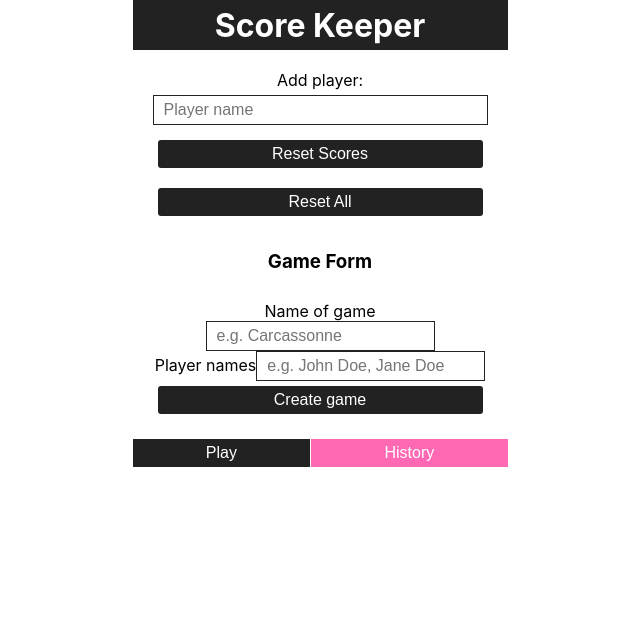
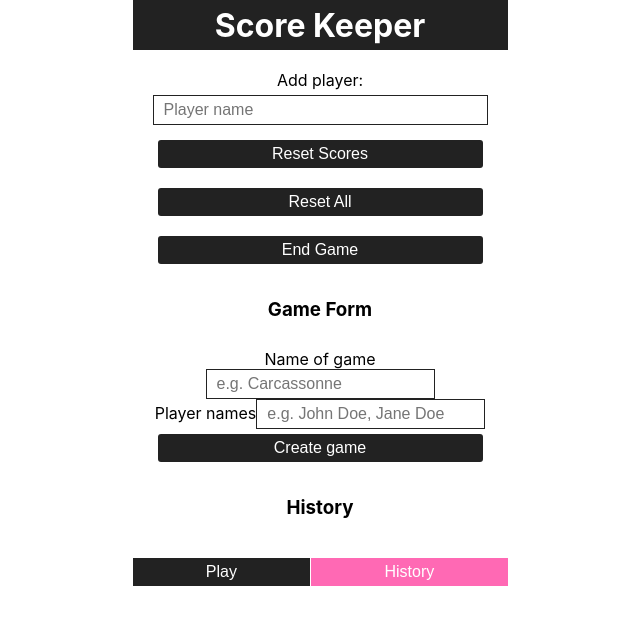
Before and after one commit to AnnekeSchuette/scorekeeper, a React (Create React App) app: page / in a window 1280 px wide. Shown: the top 624 px of the page, without its empty margins (320-960 px from the left). Built offline with nearby package versions, Linux system fonts and the light colour scheme.

Commit message:
Add GameForm function, broken live server

```diff
--- a/src/Components/App/App.js
+++ b/src/Components/App/App.js
@@ -8,12 +8,25 @@ import Player from '../Player/Player';
 import Navigation from '../Navigation/Navigation';
 import GameForm from '../GameForm/GameForm';
 
+import HistoryEntry from '../HistoryEntry/HistoryEntry';
 function App() {
 
   const [players, setPlayers] = useState([])
+  const [currentGame, setCurrentGame] = useState("")
+  const [games, setGames] = useState([])
 
   function handleAddPlayer(name){
     setPlayers(oldPlayers => [...oldPlayers, {name, score: 0}])
+  }
+
+  function handleCreateGame(nameOfGame, playerNames){
+    setPlayers([playerNames.map(player => ({name: player.name, score: 0}))])
+    setCurrentGame(nameOfGame)
+  }
+
+  function saveGame(){
+    setGames(oldGames => [...oldGames, {nameOfGame: currentGame, players: [players.map(player => player)]}])
+    resetAll()
   }
 
   function handlePlus(index){
@@ -36,24 +49,23 @@ function App() {
     setPlayers([])
   }
 
-  function resetScore(name){
+  function resetScore(){
     setPlayers(players.map(player => ({ ...player, score: 0 })))
   }
 
-  function handleCreateGame(gameName, playerNames){
-    console.log(gameName, playerNames)
-  }
-
+  console.log(currentGame, players, games)
   return (
     <div className="App">
       <Header title={"Score Keeper"} />
       <main className="AppMain">
         <PlayerForm
+          key="playerform"
           onAddPlayer={handleAddPlayer}
         />
 
         {players.map((player, index) =>
           <Player
+            key={player.index}
             name={player.name}
             score={player.score}
             onPlus={() => handlePlus(index)}
@@ -69,9 +81,21 @@ function App() {
           onClick={resetAll}
           name={"Reset All"}
         />
+        <Button
+          onClick={() => saveGame()}
+          name={"End Game"}
+        />
 
         <h3>Game Form</h3>
         <GameForm onCreateGame={handleCreateGame}/>
+
+        <h3>History</h3>
+        {games.map((nameOfGame, players) => {
+          <HistoryEntry
+            nameOfGame={nameOfGame}
+            players={players}
+            />
+        })}
 
       </main>
 
--- a/src/Components/HistoryEntry/HistoryEntry.js
+++ b/src/Components/HistoryEntry/HistoryEntry.js
@@ -1,5 +1,22 @@
+import Player from '../Player/Player'
 import './HistoryEntry.css'
 
-export default function HistoryEntry(){
-
+export default function HistoryEntry(
+  {
+    nameOfGame,
+    players
+  }
+){
+  return (
+    <section>
+      <h3>{nameOfGame}</h3>
+      {players.map((player, index) =>
+          <Player
+            key={index}
+            name={player.name}
+            score={player.score}
+          />
+        )}
+    </section>
+  )
 }
--- a/src/Components/HistoryPage/HistoryPage.js
+++ b/src/Components/HistoryPage/HistoryPage.js
@@ -1,7 +1,8 @@
+import HistoryEntry from '../HistoryEntry/HistoryEntry'
 import './HistoryPage.css'
 
-export default function HistoryPage(){
+export default function HistoryPage({players, nameOfGame}){
  return (
-  "History Page"
+  <HistoryEntry players={players} nameOfGame={nameOfGame} />
  )
 }
```
Also changed, not shown: public/logo192.png (deleted), public/logo512.png (deleted).
